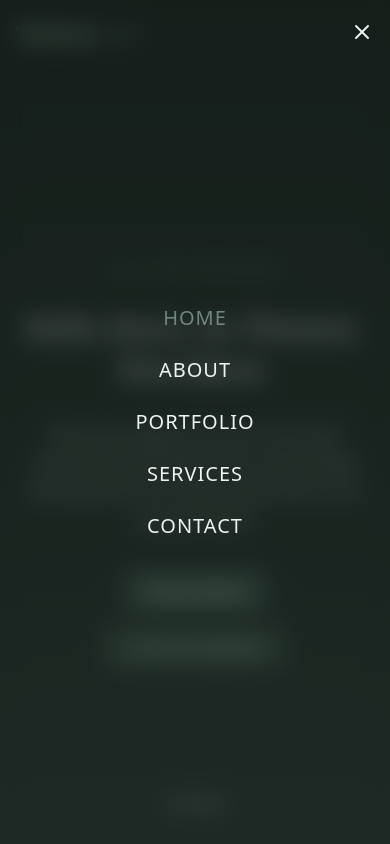
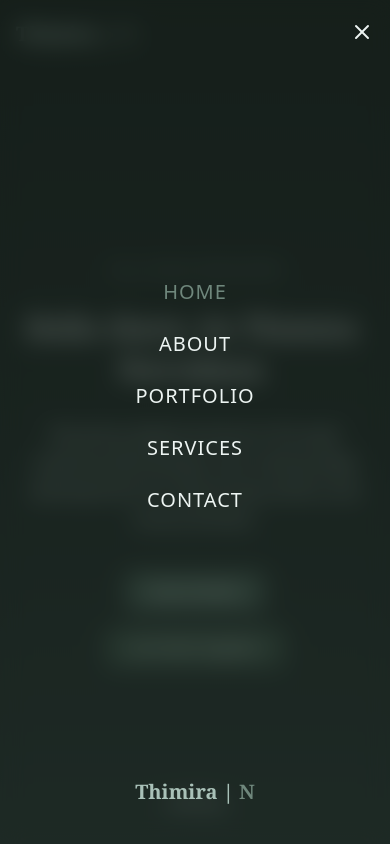
Before and after one commit to Thimira-N/thimira-navodana, a Next.js app: page / in a window 390 px wide. Both pictures are taken after a click on the button "Open menu". Shown: the top 844 px of the page. Built offline with nearby package versions, Linux system fonts and the light colour scheme; a web font is replaced by a local one.

Commit message:
added LOGO to the mobile menu

```diff
--- a/components/layout/navbar.tsx
+++ b/components/layout/navbar.tsx
@@ -135,6 +135,15 @@ const Navbar = () => {
                                     {item.name}
                                 </Link>
                             ))}
+
+                            <Link
+                                href="/"
+                                className="relative z-10 top-5/6"
+                            >
+                                <h1 className="text-xl md:text-2xl font-serif font-semibold text-muted-sage hover:text-moss-gray transition-colors">
+                                    Thimira | <span className="text-moss-gray">N</span>
+                                </h1>
+                            </Link>
                         </nav>
                     </motion.div>
                 )}
```
